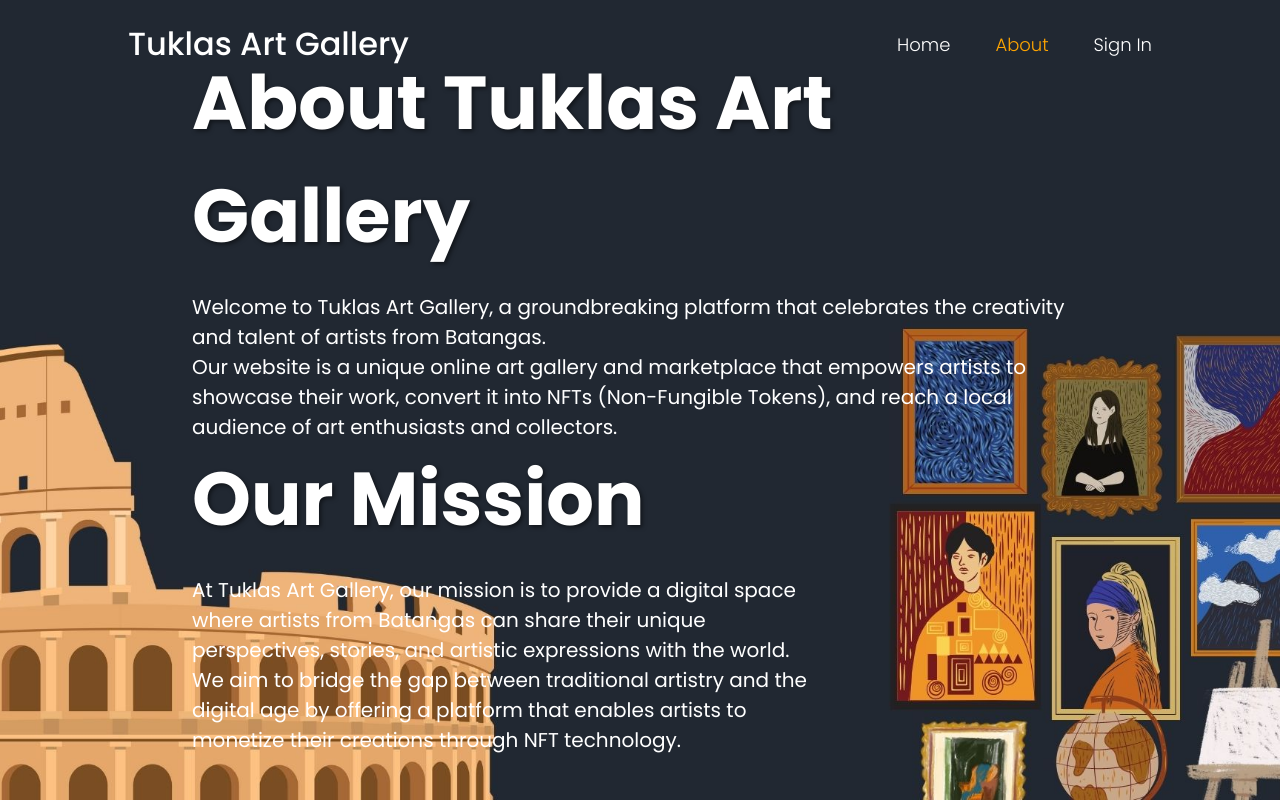
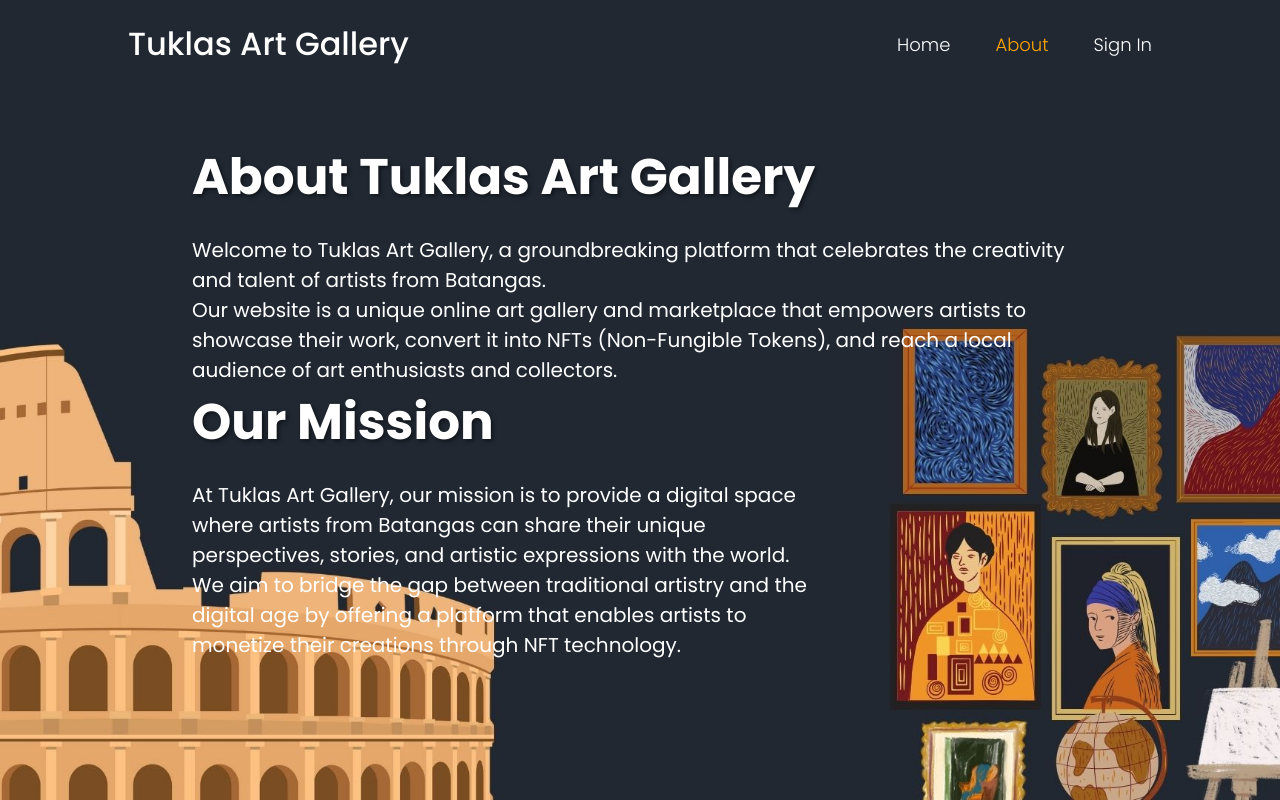
Before and after one commit to kyoshie/Tuklas-Frontend, a React (Vite) app: page /about in a window 1280 px wide. Built offline with nearby package versions, Linux system fonts and the light colour scheme.

Commit message:
minor changes

```diff
--- a/src/pages/About/About.css
+++ b/src/pages/About/About.css
@@ -1,11 +1,12 @@
 .welcome {
     height: 100vh;
-    font-size: 30px;
+    font-size: 20px;
     color: aliceblue;
     display: flex;
     justify-content: center;
     align-items: center;
     flex-direction: column;
+    font-family: 'Segoe UI', Tahoma, Geneva, Verdana, sans-serif;
 }
 
 .welcome .about {
```
